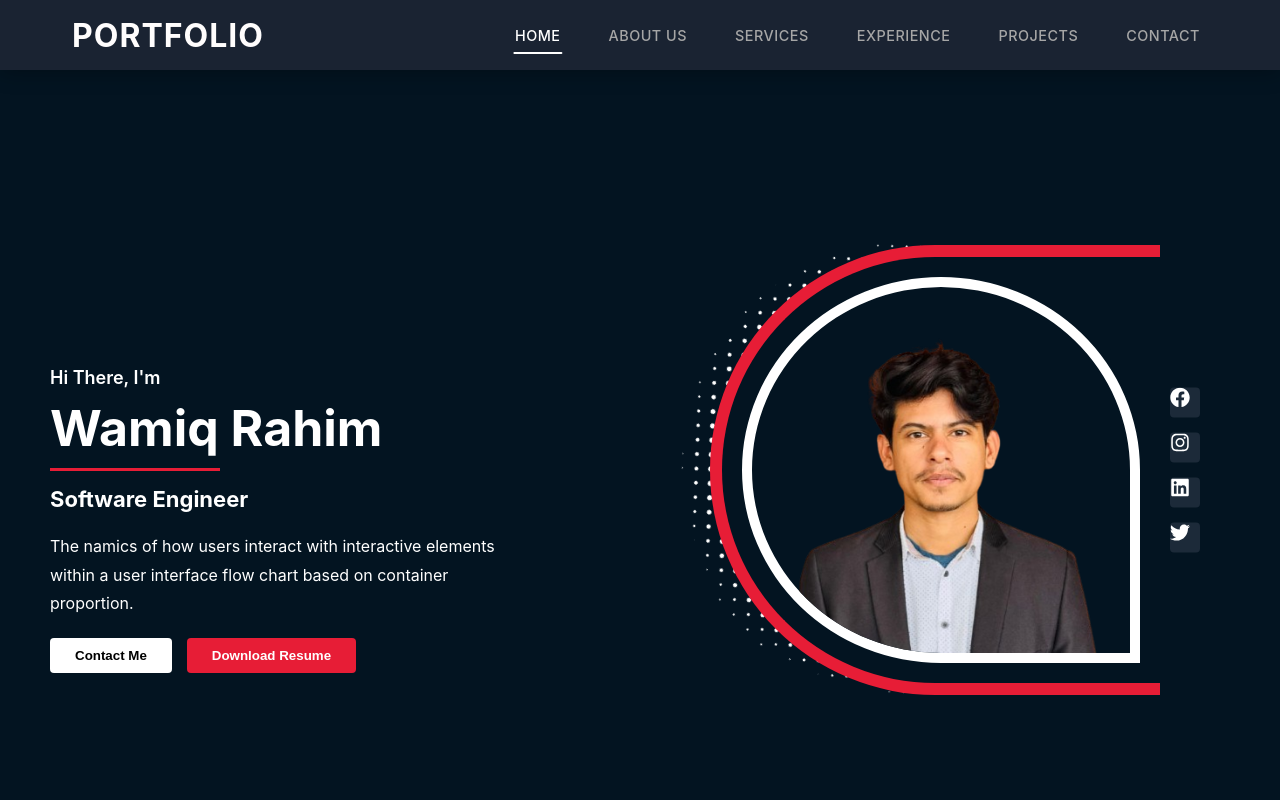
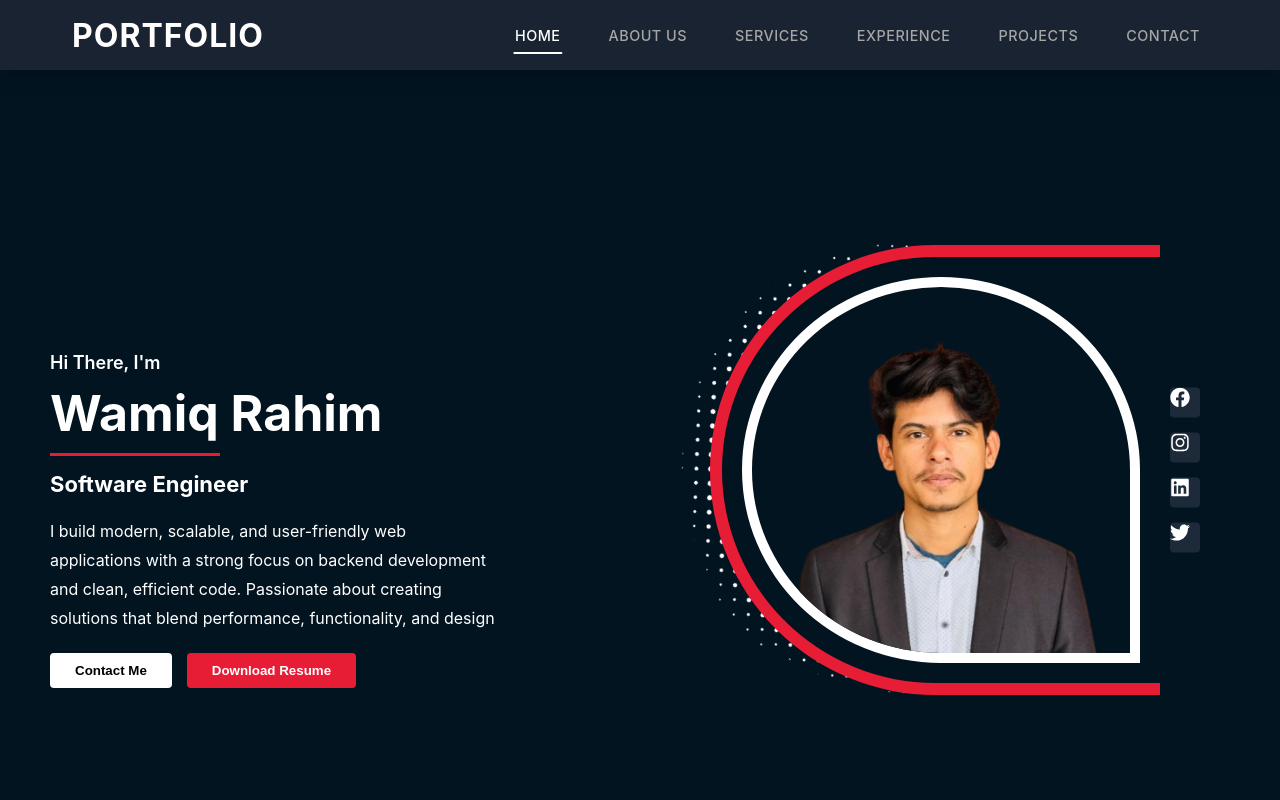
Before and after one commit to codebit7/my-portfolio, a React (Vite) app: page / in a window 1280 px wide. Shown: the top 800 px of the page. Built offline with nearby package versions, Linux system fonts and the light colour scheme.

Commit message:
files uploaded

```diff
--- a/src/components/Home/Home.jsx
+++ b/src/components/Home/Home.jsx
@@ -15,8 +15,7 @@ const Home = () => {
           <div className="underline"></div>
           <h2 className="profession">Software Engineer</h2>
           <p className="description">
-            The namics of how users interact with interactive elements within a
-            user interface flow chart based on container proportion.
+            I build modern, scalable, and user-friendly web applications with a strong focus on backend development and clean, efficient code. Passionate about creating solutions that blend performance, functionality, and design
           </p>
           <div className="btns">
           <button className="contact-btn">Contact Me</button>
```
